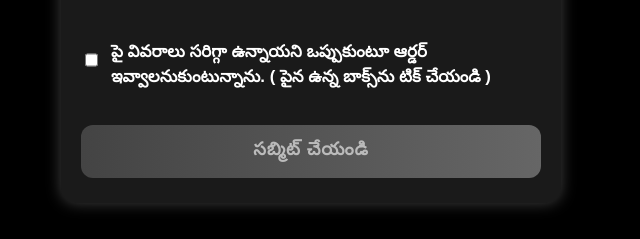
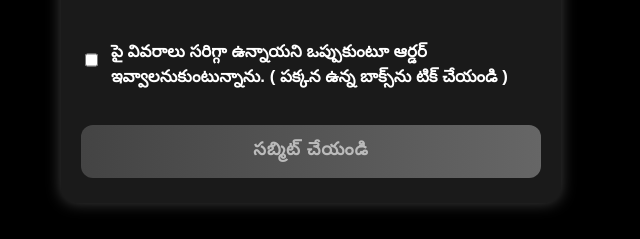
Before and after one commit to NlrLokesh/Mutton-Orders, a plain HTML site: page telugu.html in a window 1280 px wide. Shown: the part 1414-1653 px from the top of the page, 329-969 px from the left. Drawn offline with Linux system fonts and the light colour scheme.

Commit message:
Update telugu.html

```diff
--- a/telugu.html
+++ b/telugu.html
@@ -297,7 +297,7 @@
 
       <div class="tick-area">
         <input type="checkbox" id="tickBox" />
-        <label for="tickBox">పై వివరాలు సరిగ్గా ఉన్నాయని ఒప్పుకుంటూ ఆర్డర్ ఇవ్వాలనుకుంటున్నాను. ( పైన ఉన్న బాక్స్‌ను టిక్ చేయండి )</label>
+        <label for="tickBox">పై వివరాలు సరిగ్గా ఉన్నాయని ఒప్పుకుంటూ ఆర్డర్ ఇవ్వాలనుకుంటున్నాను. ( పక్కన ఉన్న బాక్స్‌ను టిక్ చేయండి )</label>
       </div>
 
       <!-- ✅ Hidden language field -->
```
